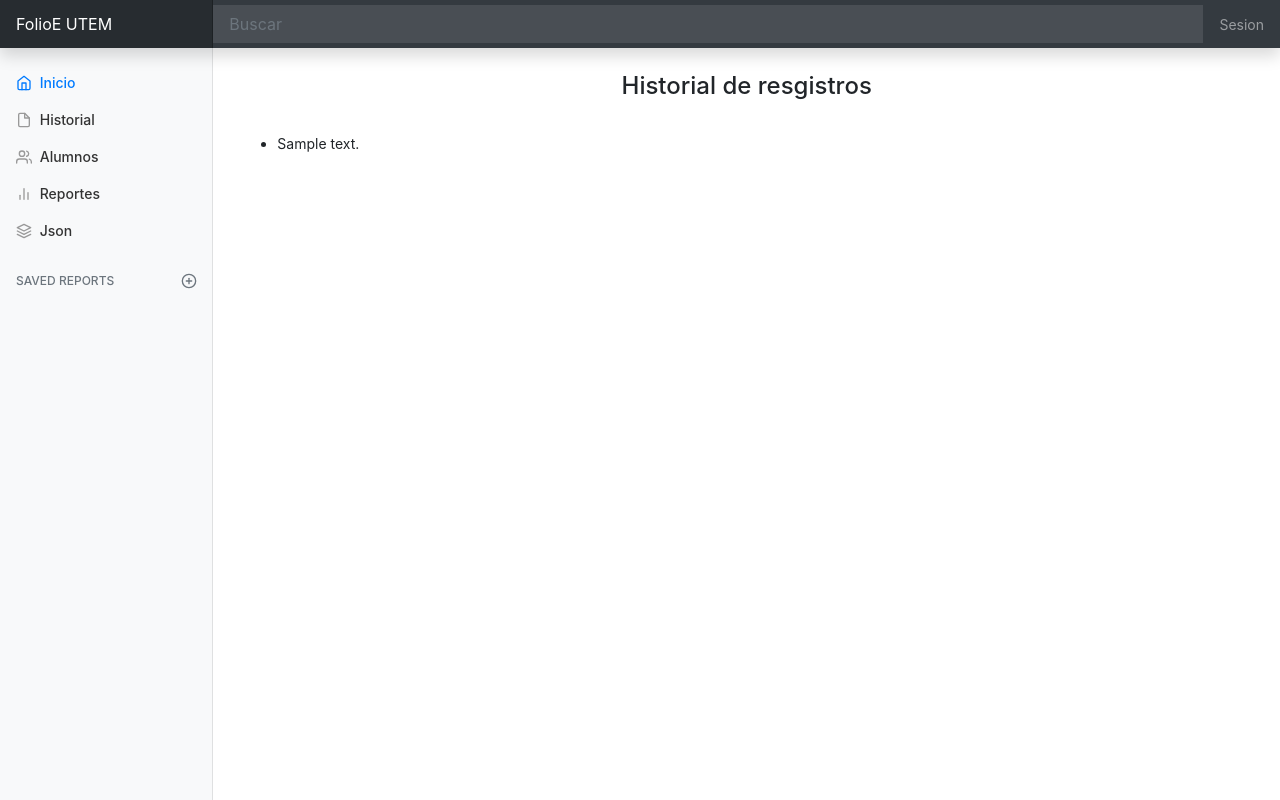
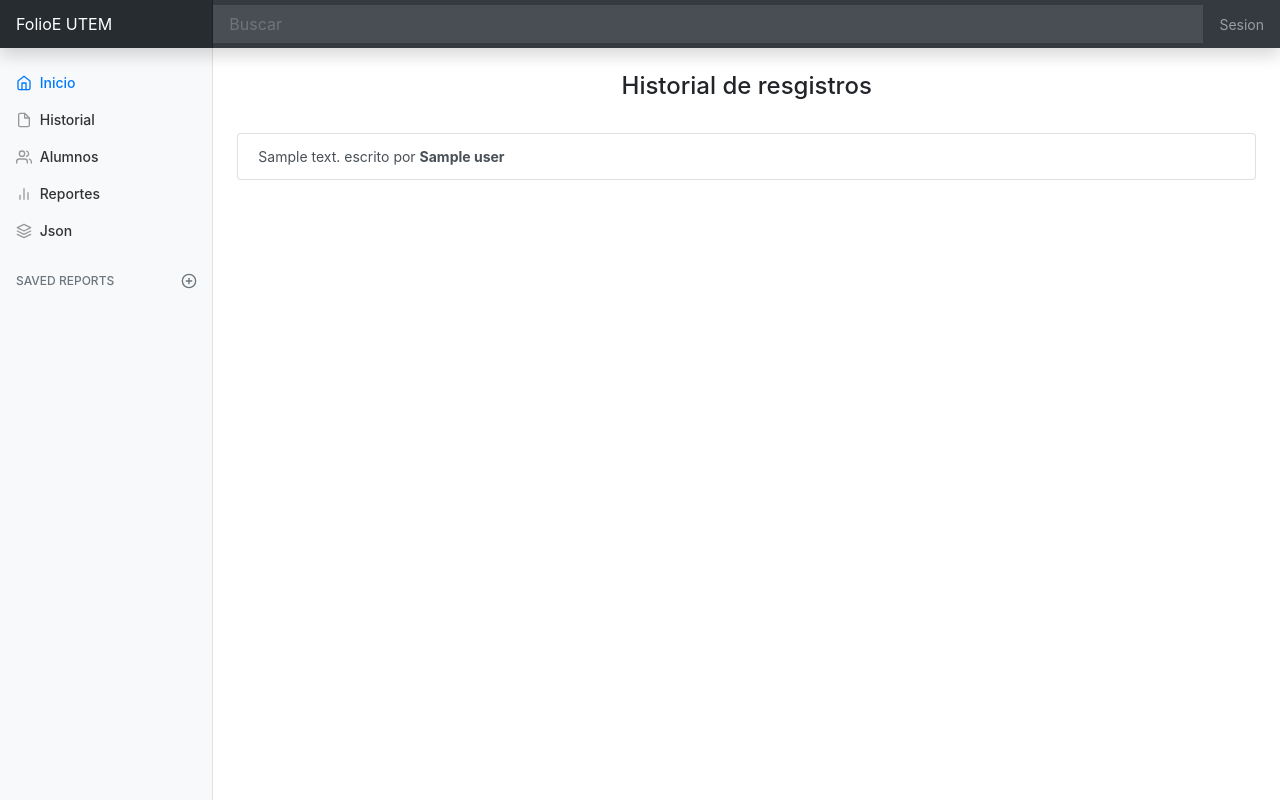
Before and after one commit to marioalbornoz/Kamino_django, a Django app: template src/templates/list_content.html in a window 1280 px wide. Run offline with Django 3.2, Linux system fonts and the light colour scheme; the template is opened without the code that fills it: most values are stand-ins (such as "Sample title", 1, 10 or a date in 2020); parts of the project's set-up code (start-up, migrations or seed data) failed here and were passed over; some libraries are stand-ins or nearby versions.

Commit message:
Detalles menores en historial de registro

```diff
--- a/src/hojadevida/views.py
+++ b/src/hojadevida/views.py
@@ -41,6 +41,7 @@ class Content_list(ListView):
     model = Curriculum
     ordering = ['-created']
     template_name = 'list_content.html'
+    paginate_by = 10
 
 def content_list_view(request, *args, **kwargs):
     if request.user.id == 1:
--- a/src/templates/list_content.html
+++ b/src/templates/list_content.html
@@ -9,9 +9,9 @@
 
     {% if object_list %}
     {% for post in object_list %}
-        <ul>
-        <li>{{post.content}}</li>
-        </ul>
+    <div class="list-group">
+        <a href="#" class="list-group-item list-group-item-action">{{post.content}} escrito por <b>{{post.user}}</b></a>
+     </div>
     {% endfor %}
     {% else %}
     <h2>No existe contenido registrado</h2>
```
